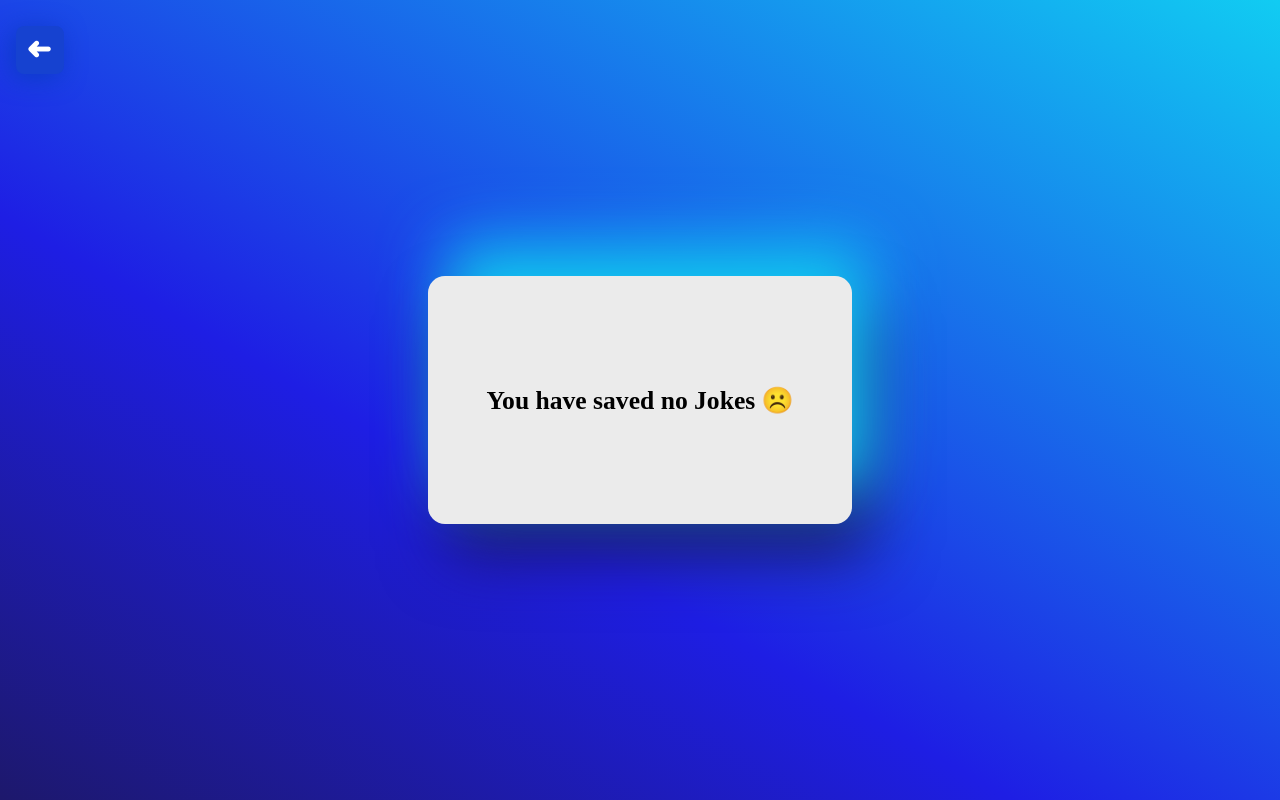
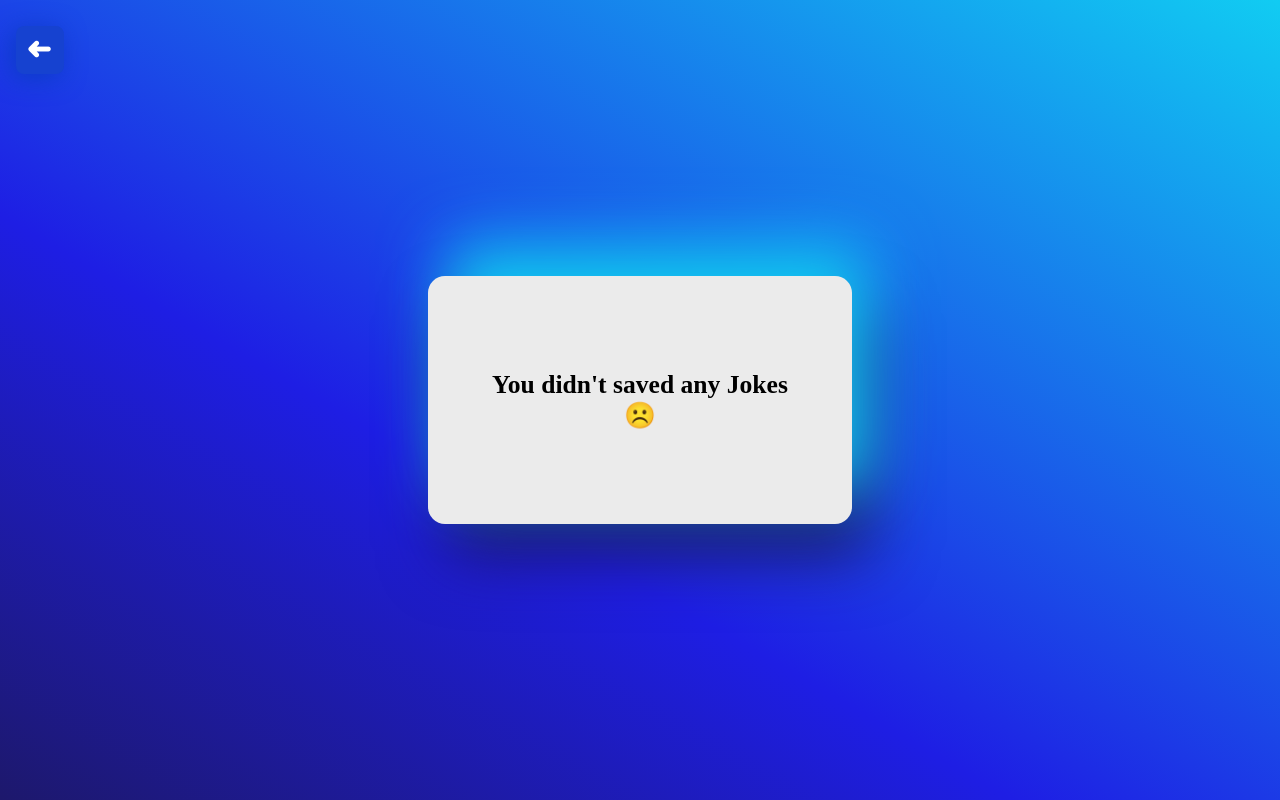
Before and after one commit to Mirza-Glitch/JokesWeb, a React (Vite) app: page /JokesWeb/saved in a window 1280 px wide. Built offline with nearby package versions, Linux system fonts and the light colour scheme; a web font is replaced by a local one.

Commit message:
Update Empty.jsx

```diff
--- a/src/components/Empty.jsx
+++ b/src/components/Empty.jsx
@@ -8,7 +8,7 @@ function Empty() {
 
       <div className="container">
 
-        <h3 id="joke"> You have saved no Jokes ☹️ </h3>
+        <h3 id="joke"> You didn't saved any Jokes ☹️ </h3>
 
       </div>
 
```
